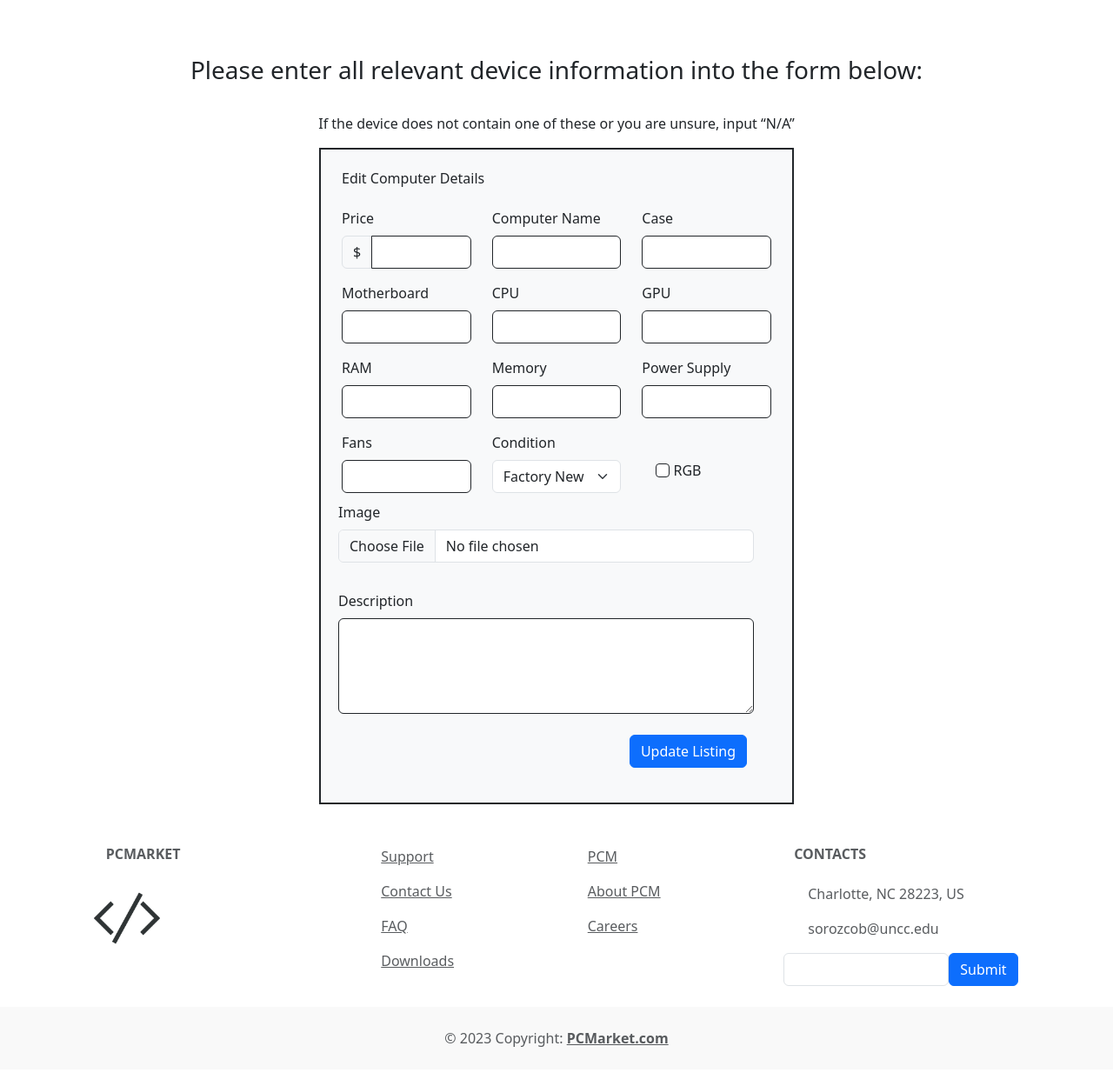
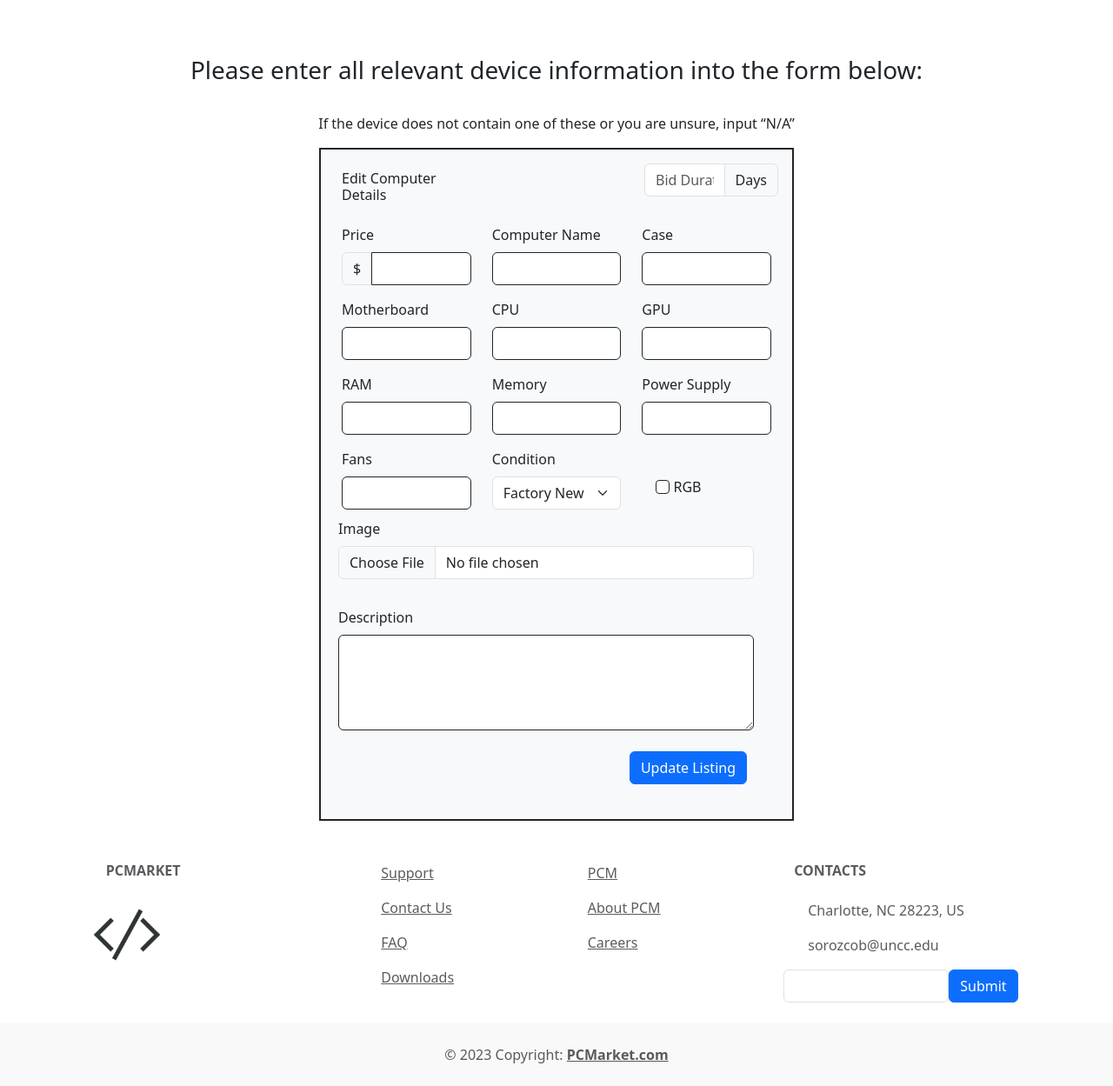
Before and after one commit to oenvinipas/PCMarket, a Flask app: template templates/edit.html in a window 1280 px wide. Shown: the part 96-1345 px from the top of the page at 87% size. Before the commit the page ends 1300 px from the top, so only its background shows below. Run offline with Flask 3, Linux system fonts and the light colour scheme; the template is opened without the code that fills it, so the values that code supplies are empty.

Commit message:
Finishing bid and adding it to the edit form

```diff
--- a/app.py
+++ b/app.py
@@ -168,15 +168,40 @@ def get_view_of_listing(listing_id: int):
     comment_count = Comments.query.filter_by(post_id=listing_id).count()
 
     # Calculate the end time
-    end_time = datetime.now() + timedelta(days=post.bid_days)
+    end_time = post.time_created + timedelta(days=post.bid_days)
 
     # Calculate the remaining time
-    current_time = end_time - datetime.now()
+    current_time = end_time - post.time_created
 
     days, remainder = divmod(current_time.total_seconds(), 24 * 60 * 60)
-    hours = remainder // 3600
 
-    time_remaining = f"{int(days)} days, {int(hours)} hours"
+    # Check if auction has ended
+    if datetime.now() > end_time:
+        if(post.top_bidder):
+            flash(f"Congratulations to {post.top_bidder} for winning the Auction with a bid of {Computa.price}!", "success")
+            return render_template(
+                "iso-view.html",
+                Computa=Computa,
+                post=post,
+                comment_count=comment_count,
+                time_remaining="Auction Ended",
+            )
+        else:
+            return render_template(
+                "iso-view.html",
+                Computa=Computa,
+                post=post,
+                comment_count=comment_count,
+                time_remaining="Auction Ended",
+            )
+
+    if days > 0:
+        hours = remainder // 3600
+        time_remaining = f"{int(days)} days, {int(hours)} hours"
+    else:
+        hours, remainder = divmod(current_time.total_seconds(), 3600)
+        minutes = remainder // 60
+        time_remaining = f"{int(hours)} hours, {int(minutes)} mins"
 
     return render_template(
         "iso-view.html",
@@ -211,6 +236,7 @@ def get_edit_page(listing_id: int):
         current_condition=computa.condition,
         current_rgb=computa.rgb,
         current_comments=computa.description,
+        current_bid_days=post.bid_days,
     )
 
 
@@ -237,6 +263,8 @@ def update_listing(listing_id: int):
     updated_rgb = request.form.get("rgb") == "True"
     updated_comments = request.form.get("comments")
 
+    updated_bid_days = request.form.get("bid_days")
+
     computa.price = updated_price
     computa.name = updated_name
     computa.case = updated_case
@@ -250,6 +278,8 @@ def update_listing(listing_id: int):
     computa.condition = updated_condition
     computa.rgb = updated_rgb
     computa.comments = updated_comments
+
+    post.bid_days = updated_bid_days
 
     db.session.commit()
 
--- a/models.py
+++ b/models.py
@@ -1,4 +1,5 @@
 from flask_sqlalchemy import SQLAlchemy
+from datetime import datetime
 
 db = SQLAlchemy()
 
@@ -58,6 +59,8 @@ class Posts(db.Model):
     bid_count = db.Column(db.Integer, default=0)
     bid_days = db.Column(db.Integer, default=0)
 
+    time_created = datetime.now()
+
     user = db.relationship("User", foreign_keys=[user_id], backref="user_posts", lazy=True)
     computer = db.relationship("Computer", backref="posts", lazy=True)
     bidder = db.relationship("User", foreign_keys=[top_bidder], backref="bid_posts", lazy=True)
--- a/templates/edit.html
+++ b/templates/edit.html
@@ -11,7 +11,20 @@
 </div>
 <div class="container">
     <form class="border border-dark border-2 bg-light w-50 mx-auto p-3" action="/edit/{{ listing_id }}" method="POST">
-        <p class="p-2 h6 font-weight-bold">Edit Computer Details</p>
+        <div class="row">
+            <div class="col">
+                <p class="p-2 h6 font-weight-bold">Edit Computer Details</p>
+            </div>
+            <div class="col">
+                <!-- This exists for spacing -->
+            </div>
+            <div class="col ml-auto">
+                <div class="input-group mb-3">
+                    <input type="text" class="form-control" placeholder="Bid Duration" aria-label="Bid Duration" aria-describedby="basic-addon2" id="bid_days" name="bid_days" pattern="\d*"  value="{{ current_bid_days }}" required>
+                    <span class="input-group-text" id="bid_days">Days</span>
+                </div>
+            </div>
+        </div>
         <div class="row p-2">
             <div class="col">
                 <label for="price" class="form-label">Price</label>
```
